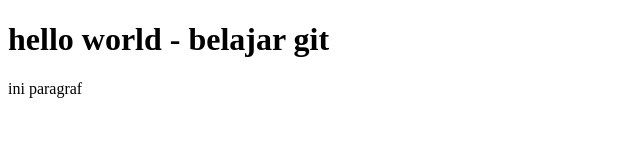
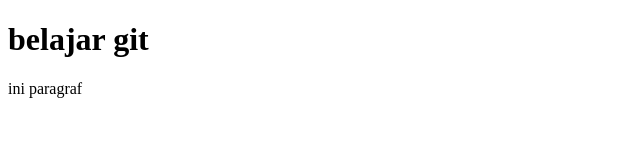
Before and after one commit to anugrahfhajr/belajar-git, a plain HTML site: page index.html in a window 1280 px wide. Shown: the whole page, without its empty margins (0-640 px from the left). Drawn offline with Linux system fonts and the light colour scheme.

Commit message:
perubahan pada heading 1

```diff
--- a/index.html
+++ b/index.html
@@ -6,7 +6,7 @@
     <title>Document</title>
   </head>
   <body>
-    <h1>hello world - belajar git</h1>
+    <h1>belajar git</h1>
     <p>ini paragraf</p>
   </body>
 </html>
```
